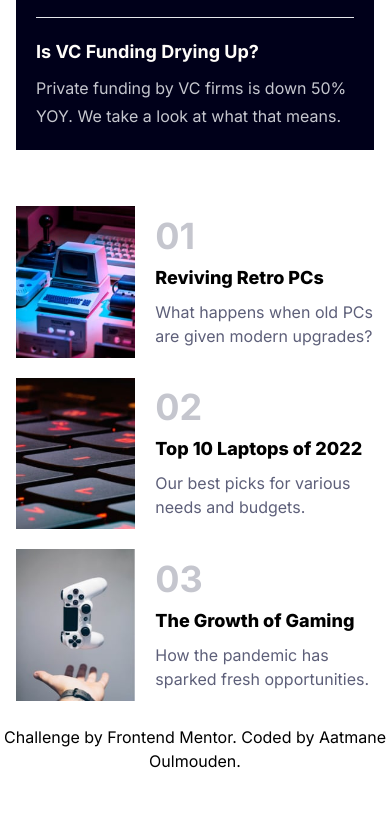
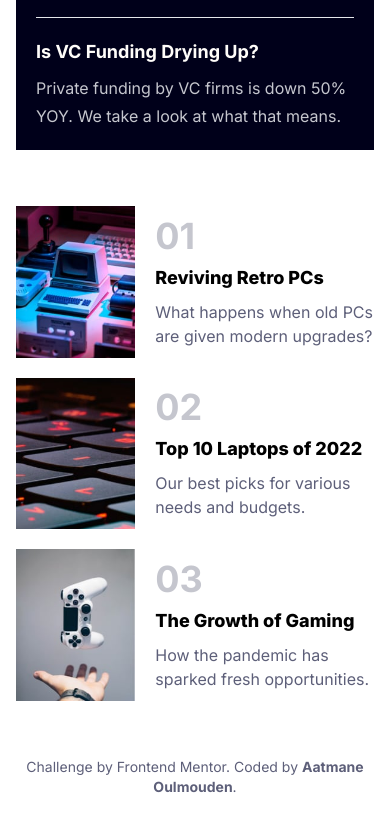
Before and after one commit to aatmaneoulmouden/news-homepage, a website: page index.html in a window 390 px wide. Shown: the part 1282-2111 px from the top of the page. Before the commit the page ends 2079 px from the top, so only its background shows below. Drawn offline with Linux system fonts and the light colour scheme.

Commit message:
Styling & Responsive: Mobile - Footer

```diff
--- a/index.html
+++ b/index.html
@@ -60,15 +60,6 @@
       </div>
     </div>
   </header>
-
-  <!-- <div class="flex">
-    <div class="w-10 h-10 bg-soft-orange"></div>
-    <div class="w-10 h-10 bg-soft-red"></div>
-    <div class="w-10 h-10 bg-off-white"></div>
-    <div class="w-10 h-10 bg-grayish-blue"></div>
-    <div class="w-10 h-10 bg-dark-grayish-blue"></div>
-    <div class="w-10 h-10 bg-very-dark-blue"></div>
-  </div> -->
 
   <main>
     <div class="container">
@@ -143,10 +134,10 @@
   </main>
 
   <footer class="">
-    <div class="attribution text-center text-grayish-purple text-base py-6">
+    <div class="attribution text-center text-sm text-dark-grayish-blue pt-14 pb-8">
       Challenge by <a href="https://www.frontendmentor.io?ref=challenge" target="_blank">Frontend Mentor</a>.
       Coded by
-      <a href="https://www.linkedin.com/in/aatmaneoulmouden/" target="_blank">Aatmane Oulmouden</a>.
+      <a href="https://www.linkedin.com/in/aatmaneoulmouden/" target="_blank" class="font-bold">Aatmane Oulmouden</a>.
     </div>
   </footer>
 </body>
```
Also changed, not shown: assets/css/style.css.
